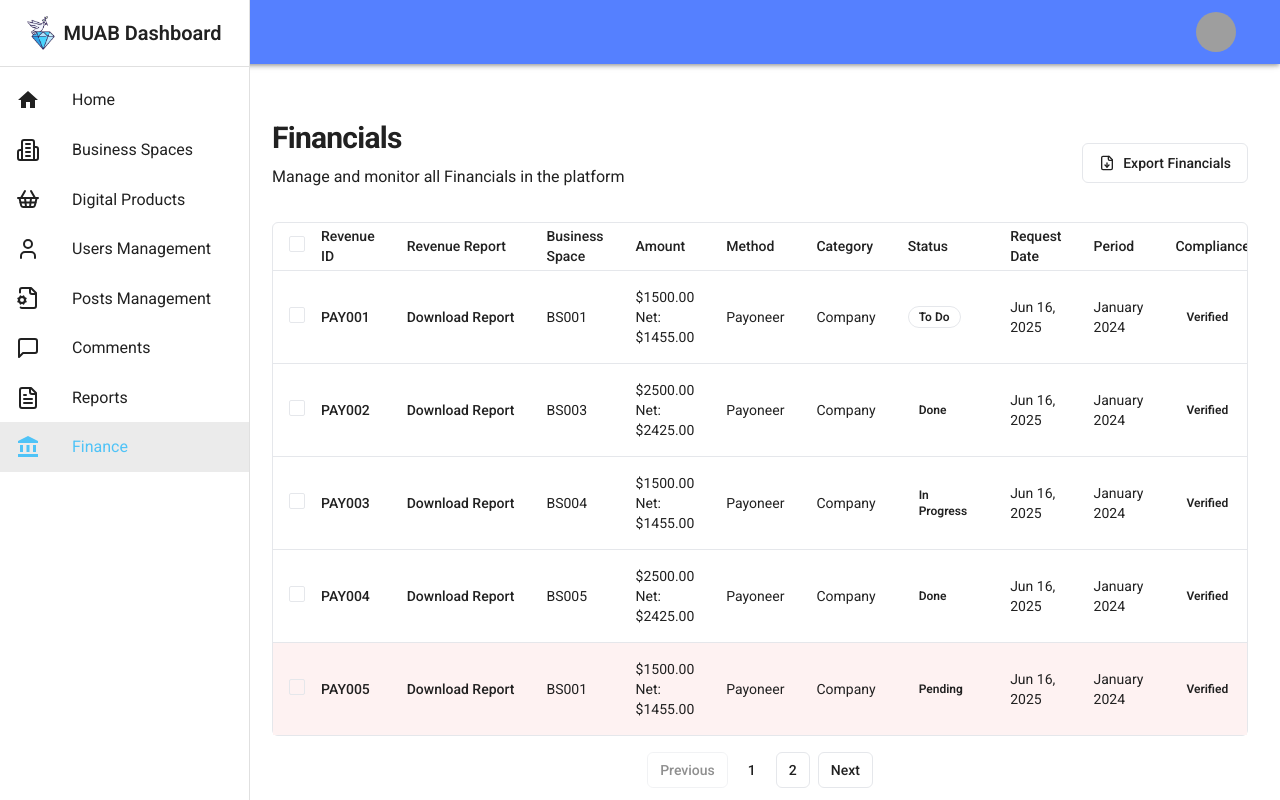
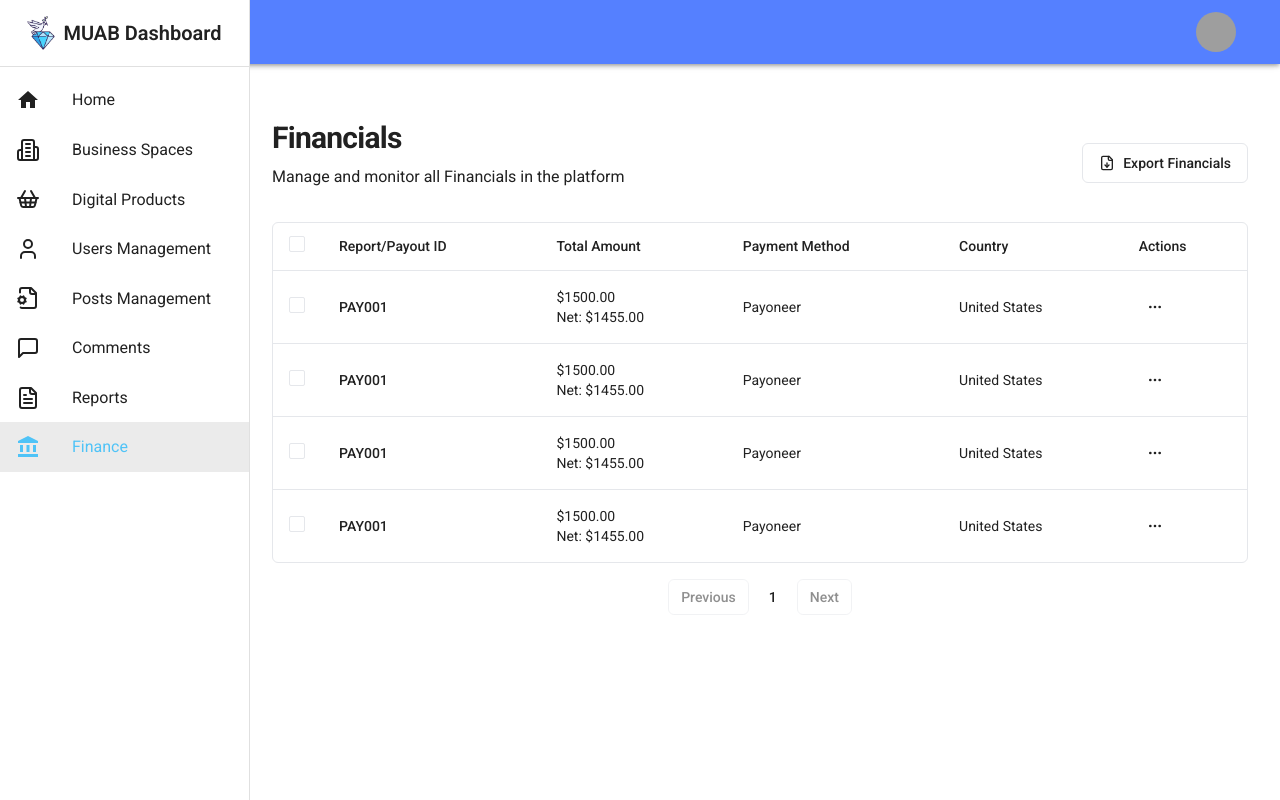
Before and after one commit to MUABSoftware/admin-dashboard, a Next.js app: page /finance in a window 1280 px wide. Built offline with nearby package versions, Linux system fonts and the light colour scheme; grey boxes are pictures that could not be loaded.

Commit message:
finance page

```diff
--- a/src/app/finance/page.tsx
+++ b/src/app/finance/page.tsx
@@ -24,10 +24,10 @@ import { PayoutActions } from "@src/components/business-spaces/PayoutActions";
 const mockPayouts: Payout_paypal[] = [
   {
     id: "PAY001",
+    amount: 1500.00,
     businessSpaceId: "BS001",
     company:"Muab",
     userId: "USR001",
-    amount: 1500.00,
     currency: "USD",
     method: "Payoneer",
     status: "To Do",
@@ -45,121 +45,11 @@ const mockPayouts: Payout_paypal[] = [
     isFlagged: false,
   },
   {
-    id: "PAY002",
-    businessSpaceId: "BS003",
-    company:"Muab",
-    userId: "USR003",
-    amount: 2500.00,
-    currency: "USD",
-    method: "Payoneer",
-    status: "Done",
-    processingFee: 75.00,
-    netAmount: 2425.00,
-    requestDate: new Date(),
-    monthlyPeriod: "January 2024",
-    bankDetails: "payoneer@example.com",
-    isAutomated: true,
-    earningsId: "EARN002",
-    taxDeduction: 250.00,
-    complianceStatus: "Verified",
-    country: "Canada",
-    emailSent: true,
-    isFlagged: false,
-  },
-  {
-    id: "PAY003",
-    businessSpaceId: "BS004",
-    company:"Muab",
-    userId: "USR004",
+    id: "PAY001",
     amount: 1500.00,
-    currency: "USD",
-    method: "Payoneer",
-    status: "In Progress",
-    processingFee: 45.00,
-    netAmount: 1455.00,
-    requestDate: new Date(),
-    monthlyPeriod: "January 2024",
-    bankDetails: "paypal@example.com",
-    isAutomated: true,
-    earningsId: "EARN001",
-    taxDeduction: 150.00,
-    complianceStatus: "Verified",
-    country: "United States",
-    emailSent: true,
-    isFlagged: false,
-  },
-  {
-    id: "PAY004",
-    businessSpaceId: "BS005",
-    company:"Muab",
-    userId: "USR005",
-    amount: 2500.00,
-    currency: "USD",
-    method: "Payoneer",
-    status: "Done",
-    processingFee: 75.00,
-    netAmount: 2425.00,
-    requestDate: new Date(),
-    monthlyPeriod: "January 2024",
-    bankDetails: "payoneer@example.com",
-    isAutomated: true,
-    earningsId: "EARN002",
-    taxDeduction: 250.00,
-    complianceStatus: "Verified",
-    country: "Canada",
-    emailSent: true,
-    isFlagged: false,
-  },
-  {
-    id: "PAY005",
     businessSpaceId: "BS001",
     company:"Muab",
     userId: "USR001",
-    amount: 1500.00,
-    currency: "USD",
-    method: "Payoneer",
-    status: "Pending",
-    processingFee: 45.00,
-    netAmount: 1455.00,
-    requestDate: new Date(),
-    monthlyPeriod: "January 2024",
-    bankDetails: "paypal@example.com",
-    isAutomated: true,
-    earningsId: "EARN001",
-    taxDeduction: 150.00,
-    complianceStatus: "Verified",
-    country: "United States",
-    emailSent: true,
-    isFlagged: true,
-  },
-  {
-    id: "PAY006",
-    businessSpaceId: "BS003",
-    company:"Muab",
-    userId: "USR003",
-    amount: 2500.00,
-    currency: "USD",
-    method: "Payoneer",
-    status: "Done",
-    processingFee: 75.00,
-    netAmount: 2425.00,
-    requestDate: new Date(),
-    monthlyPeriod: "January 2024",
-    bankDetails: "payoneer@example.com",
-    isAutomated: true,
-    earningsId: "EARN002",
-    taxDeduction: 250.00,
-    complianceStatus: "Verified",
-    country: "Canada",
-    emailSent: true,
-    isFlagged: false,
-  },
-  {
-    id: "PAY007",
-    businessSpaceId: "BS004",
-    company:"Muab",
-    userId: "USR004",
-    amount: 1500.00,
     currency: "USD",
     method: "Payoneer",
     status: "To Do",
@@ -177,27 +67,50 @@ const mockPayouts: Payout_paypal[] = [
     isFlagged: false,
   },
   {
-    id: "PAY008",
-    businessSpaceId: "BS005",
+    id: "PAY001",
+    amount: 1500.00,
+    businessSpaceId: "BS001",
     company:"Muab",
-    userId: "USR005",
-    amount: 2500.00,
+    userId: "USR001",
     currency: "USD",
     method: "Payoneer",
-    status: "Done",
-    processingFee: 75.00,
-    netAmount: 2425.00,
+    status: "To Do",
+    processingFee: 45.00,
+    netAmount: 1455.00,
     requestDate: new Date(),
     monthlyPeriod: "January 2024",
-    bankDetails: "payoneer@example.com",
+    bankDetails: "paypal@example.com",
     isAutomated: true,
-    earningsId: "EARN002",
-    taxDeduction: 250.00,
+    earningsId: "EARN001",
+    taxDeduction: 150.00,
     complianceStatus: "Verified",
-    country: "Canada",
+    country: "United States",
     emailSent: true,
     isFlagged: false,
   },
+  {
+    id: "PAY001",
+    amount: 1500.00,
+    businessSpaceId: "BS001",
+    company:"Muab",
+    userId: "USR001",
+    currency: "USD",
+    method: "Payoneer",
+    status: "To Do",
+    processingFee: 45.00,
+    netAmount: 1455.00,
+    requestDate: new Date(),
+    monthlyPeriod: "January 2024",
+    bankDetails: "paypal@example.com",
+    isAutomated: true,
+    earningsId: "EARN001",
+    taxDeduction: 150.00,
+    complianceStatus: "Verified",
+    country: "United States",
+    emailSent: true,
+    isFlagged: false,
+  },
+
 ];
 
 const getStatusColor = (status: Payout_paypal["status"]) => {
@@ -247,7 +160,6 @@ export default function PayPalPayoutsPage() {
     return isMethodMatch && isStatusMatch && isAfterStart && isBeforeEnd;
   });
 
-  // Calculate pagination values
   const totalItems = filteredPayouts.length;
   const totalPages = Math.ceil(totalItems / itemsPerPage);
 
@@ -257,18 +169,15 @@ export default function PayPalPayoutsPage() {
     page * itemsPerPage
   );
 
-  // Reset page when filters change
   useEffect(() => {
     setPage(1);
      console.log (pageHistory,setDateRange,flaggedCount)
   }, [dateRange, selectedStatus]);
 
-  // Update useEffect to track viewed items
   useEffect(() => {
     const currentPageItems = paginatedPayouts.map(payout => payout.id);
 
     setPageHistory(prev => {
-      // Don't add duplicate pages
       if (prev.some(p => p.page === page && JSON.stringify(p.items) === JSON.stringify(currentPageItems))) {
         return prev;
       }
@@ -439,18 +348,19 @@ export default function PayPalPayoutsPage() {
                     onCheckedChange={handleSelectAll}
                   />
                 </TableHead>
-                <TableHead>Revenue ID</TableHead>
-                <TableHead>Revenue Report</TableHead>
-                <TableHead>Business Space</TableHead>
-                <TableHead>Amount</TableHead>
-                <TableHead>Method</TableHead>
-                <TableHead>Category</TableHead>
+                <TableHead>Report/Payout ID</TableHead>
+                <TableHead>Total Amount</TableHead>
+                <TableHead>Payment Method</TableHead>
+                <TableHead>Country</TableHead>
+                {/* <TableHead>Method</TableHead> */}
+                <TableHead>Actions</TableHead>
+
+                {/* <TableHead>Category</TableHead>
                 <TableHead>Status</TableHead>
                 <TableHead>Request Date</TableHead>
                 <TableHead>Period</TableHead>
                 <TableHead>Compliance</TableHead>
-                <TableHead>Flag</TableHead>
-                <TableHead>Actions</TableHead>
+                <TableHead>Flag</TableHead> */}
               </TableRow>
             </TableHeader>
             <TableBody>
@@ -465,13 +375,9 @@ export default function PayPalPayoutsPage() {
                       onCheckedChange={() => handleSelectRow(payout.id)}
                     />
                   </TableCell>
+
                   <TableCell className="font-medium">{payout.id}</TableCell>
-                  <TableCell>
-                    <Button variant="link" className="p-0">
-                      Download Report
-                    </Button>
-                  </TableCell>
-                  <TableCell>{payout.businessSpaceId}</TableCell>
+
                   <TableCell>
                     <div className="flex flex-col">
                       <span>${payout.amount.toFixed(2)}</span>
@@ -480,28 +386,36 @@ export default function PayPalPayoutsPage() {
                       </span>
                     </div>
                   </TableCell>
-                  <TableCell>{payout.method}</TableCell>
-                  <TableCell>{payout.company ? 'Company' : 'Creator'}</TableCell>
                   <TableCell>
+                    {payout.method}
+                  </TableCell>
+                  <TableCell>
+                    {payout.country}
+                  </TableCell>
+                  {/* <TableCell>
+                    {payout.businessSpaceId}
+                  </TableCell> */}
+                  {/* <TableCell>{payout.company ? 'Company' : 'Creator'}</TableCell> */}
+                  {/* <TableCell>
                     <Badge variant={getStatusColor(payout.status)}>
                       {payout.status}
                     </Badge>
-                  </TableCell>
-                  <TableCell>{format(payout.requestDate, "MMM d, yyyy")}</TableCell>
-                  <TableCell>{payout.monthlyPeriod}</TableCell>
-                  <TableCell>
+                  </TableCell> */}
+                  {/* <TableCell>{format(payout.requestDate, "MMM d, yyyy")}</TableCell>
+                  <TableCell>{payout.monthlyPeriod}</TableCell> */}
+                  {/* <TableCell>
                     <Badge
                       variant={payout.complianceStatus === "Verified" ? "default" : "destructive"}
                     >
                       {payout.complianceStatus}
                     </Badge>
-                  </TableCell>
-                  <TableCell>
+                  </TableCell> */}
+                  {/* <TableCell>
                     <PayoutFlagButton
                       isFlagged={payout.isFlagged}
                       onToggle={() => handleFlagToggle(payout.id)}
                     />
-                  </TableCell>
+                  </TableCell> */}
                   <TableCell>
                     <PayoutActions
                       payout={payout}
@@ -514,7 +428,6 @@ export default function PayPalPayoutsPage() {
               ))}
             </TableBody>
           </Table>
-
         </div>
 
         <div className="mt-4 flex items-center justify-center">
```
